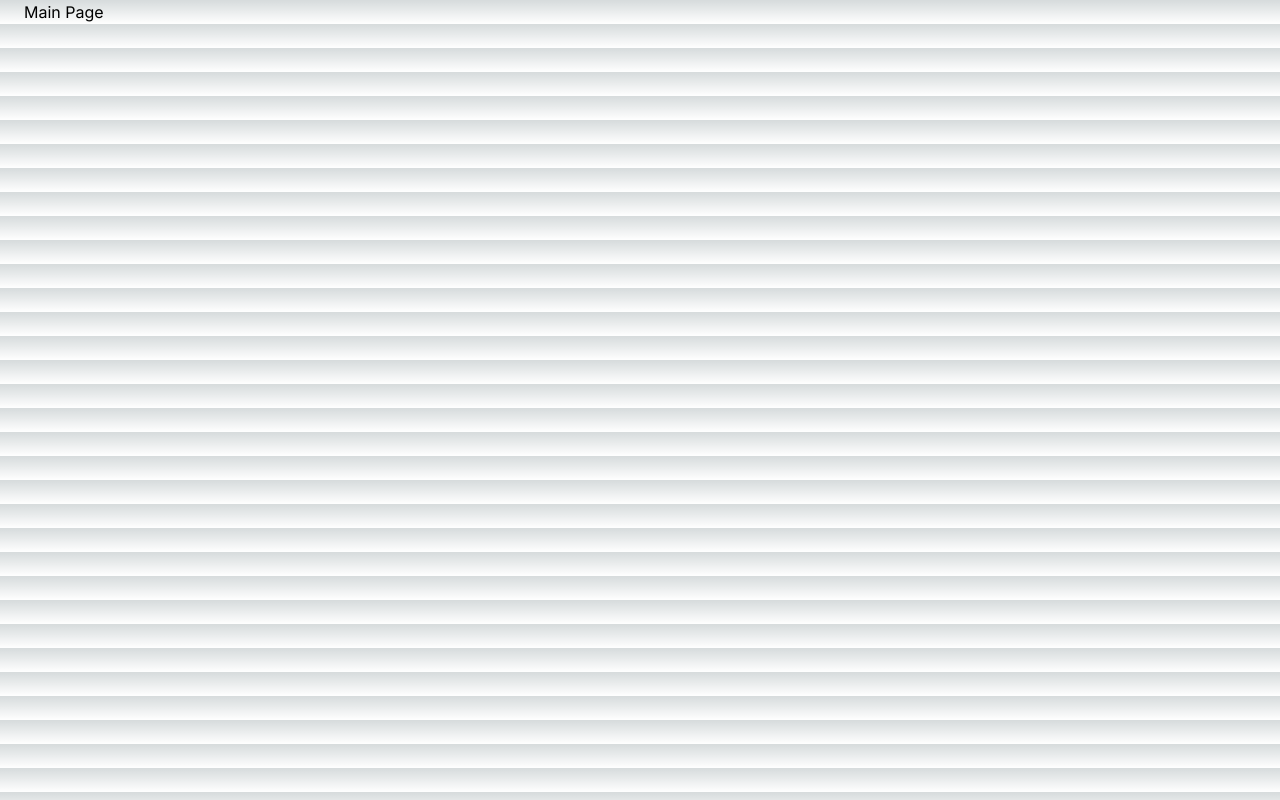
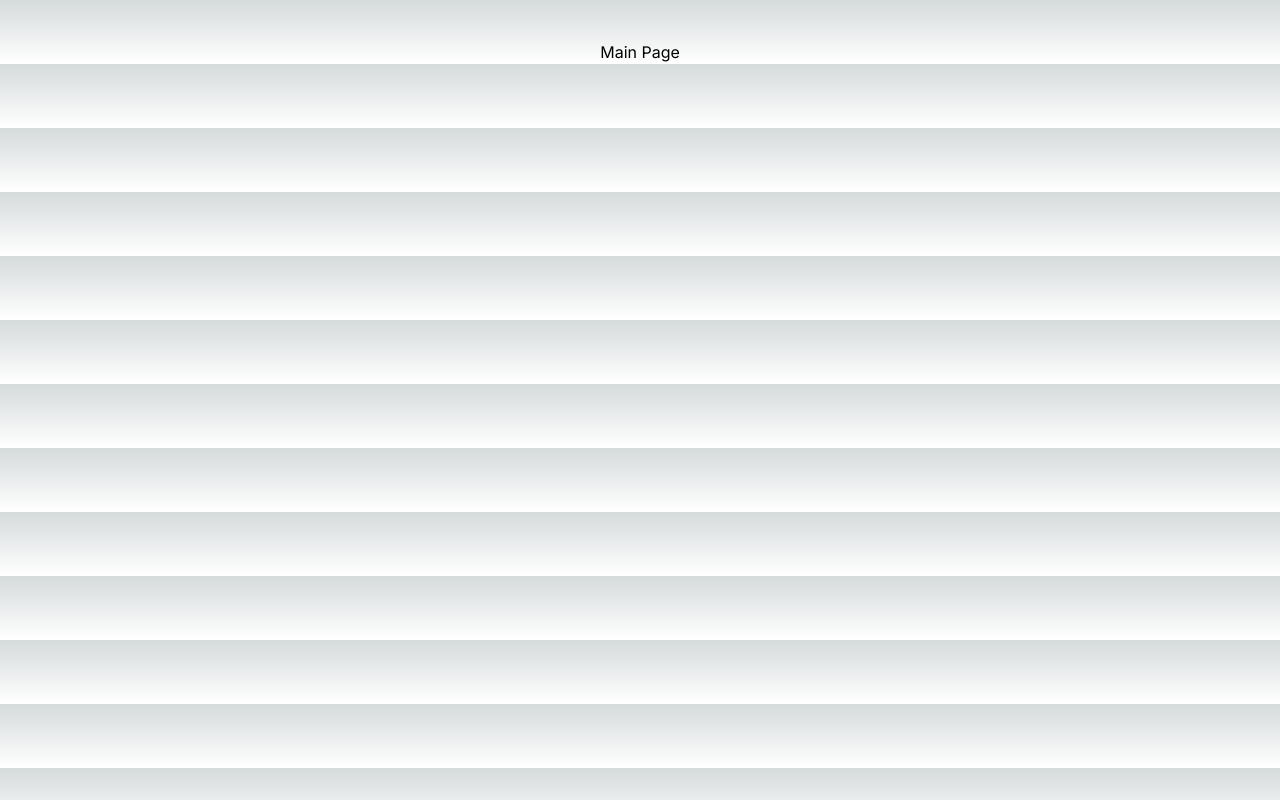
Before and after one commit to Apra487/community-haus, a Next.js app: page / in a window 1280 px wide. Built offline with nearby package versions, Linux system fonts and the light colour scheme.

Commit message:
chore(dependencies): solana adapters

```diff
--- a/package.json
+++ b/package.json
@@ -9,6 +9,11 @@
     "lint": "next lint"
   },
   "dependencies": {
+    "@solana/wallet-adapter-base": "^0.9.23",
+    "@solana/wallet-adapter-react": "^0.15.35",
+    "@solana/wallet-adapter-react-ui": "^0.9.35",
+    "@solana/wallet-adapter-wallets": "^0.19.32",
+    "@solana/web3.js": "^1.91.4",
     "next": "14.1.4",
     "react": "^18",
     "react-dom": "^18"
--- a/src/app/layout.tsx
+++ b/src/app/layout.tsx
@@ -1,12 +1,12 @@
-import type { Metadata } from "next";
-import { Inter } from "next/font/google";
-import "./globals.css";
+import type { Metadata } from 'next';
+import { Inter } from 'next/font/google';
+import './globals.css';
 
-const inter = Inter({ subsets: ["latin"] });
+const inter = Inter({ subsets: ['latin'] });
 
 export const metadata: Metadata = {
-  title: "Create Next App",
-  description: "Generated by create next app",
+  title: 'Create Next App',
+  description: 'Generated by create next app',
 };
 
 export default function RootLayout({
@@ -16,7 +16,9 @@ export default function RootLayout({
 }>) {
   return (
     <html lang="en">
-      <body className={inter.className}>{children}</body>
+      <body className={`${inter.className} container flex justify-center `}>
+        {children}
+      </body>
     </html>
   );
 }
--- a/src/app/page.tsx
+++ b/src/app/page.tsx
@@ -1,5 +1,3 @@
-import Image from 'next/image';
-
 export default function Home() {
-  return <main className="container">Main Page</main>;
+  return <main className="mt-10">Main Page</main>;
 }
```
Also changed, not shown: 1 other file (tests, documents, lock files or other folders).
